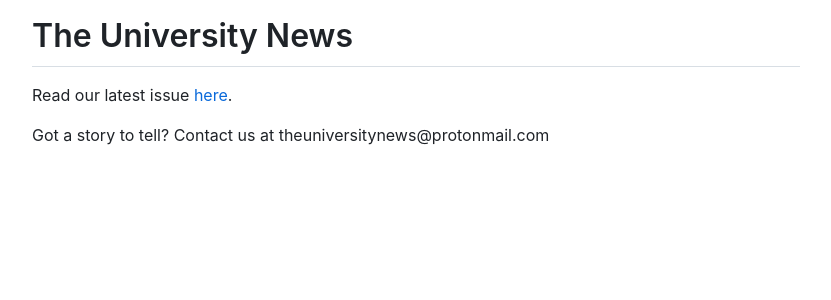
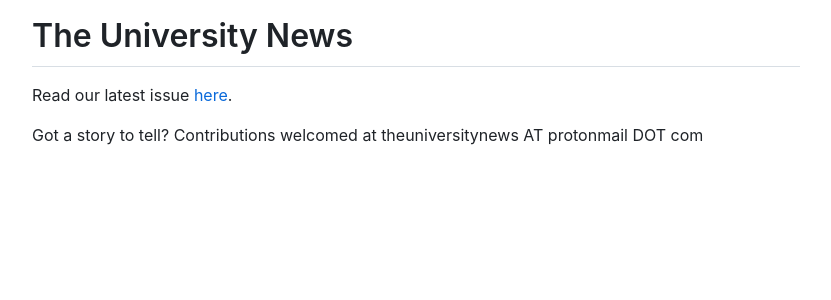
Before and after one commit to theuniversitynews/theuniversitynews.github.io, a Jekyll site: the page built from index.md, in a window 1280 px wide. Shown: the top 300 px of the page, without its empty margins (224-1055 px from the left). Built offline with Jekyll 4.4.1, drawn with Linux system fonts in a browser that asks for light colours; our own code applies the rules of GitHub Pages for plain Markdown files.

Commit message:
Update index.md

```diff
--- a/index.md
+++ b/index.md
@@ -1,7 +1,9 @@
-
+---
+title: The University News
+---
 
 # The University News
 
 Read our latest issue [here](./TuN_autumn_2025.pdf).
 
-Got a story to tell? Contact us at theuniversitynews@protonmail.com
+Got a story to tell? Contributions welcomed at theuniversitynews AT protonmail DOT com
```
